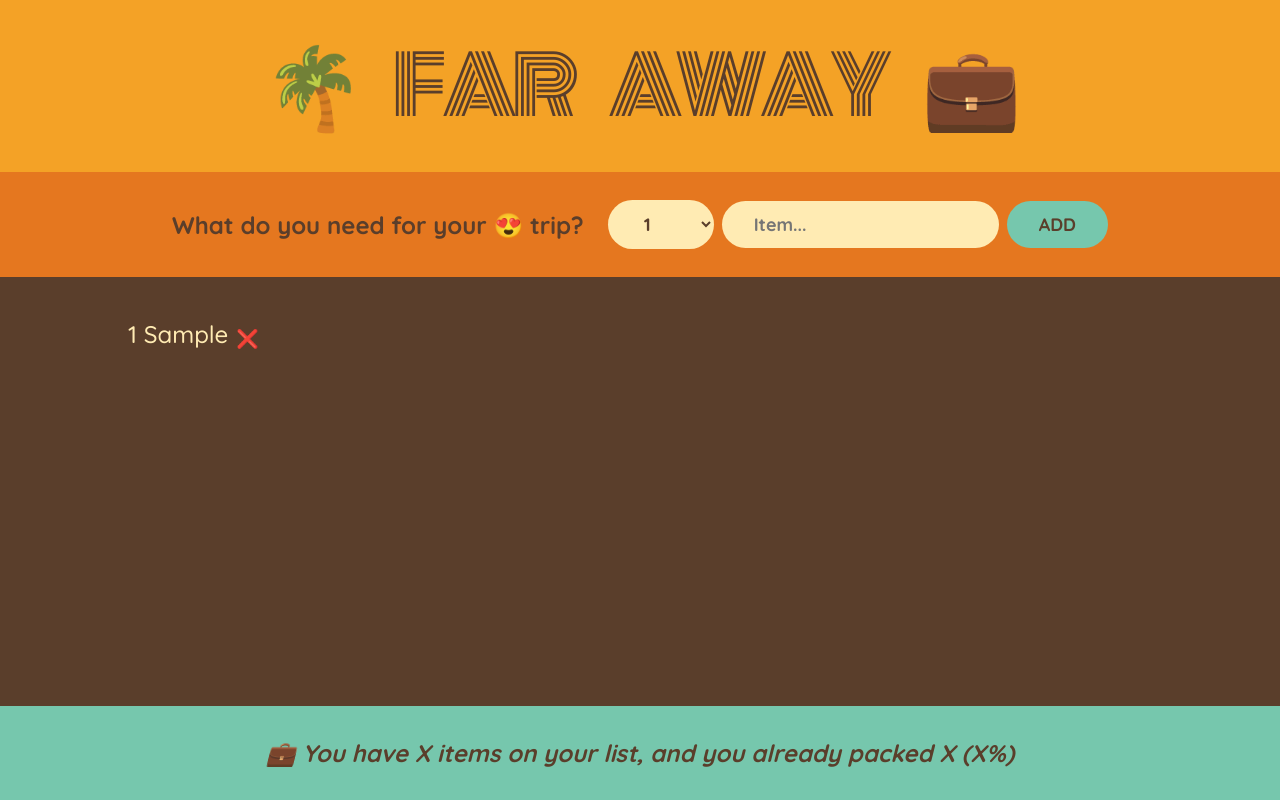
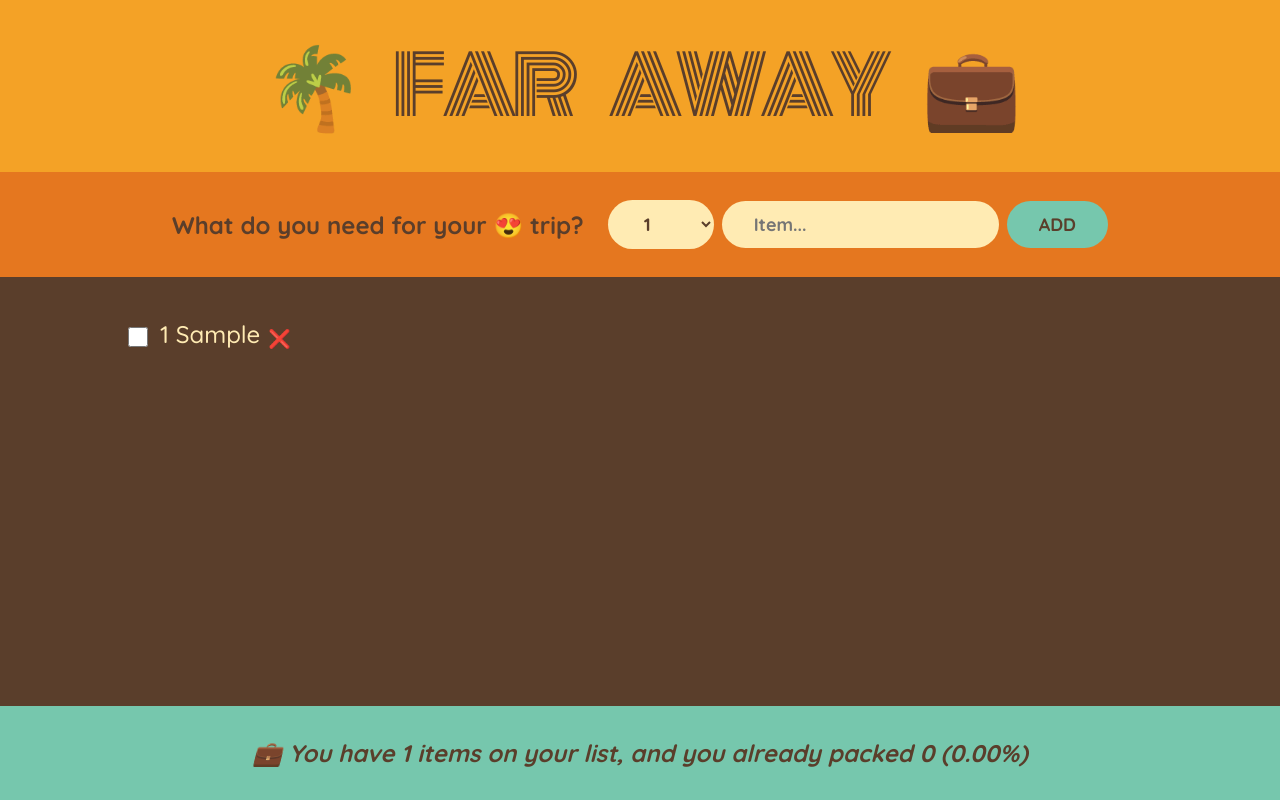
Before and after one commit to trana5197/travel-list, a React (Create React App) app: page / in a window 1280 px wide. Both pictures are taken after typing "Sample" into the empty fields and a click on the button "ADD". Built offline with nearby package versions, Linux system fonts and the light colour scheme.

Commit message:
Updating items and deriving state done

```diff
--- a/src/App.js
+++ b/src/App.js
@@ -11,12 +11,24 @@ export default function App() {
     setItems((items) => items.filter((item) => item.id !== id));
   }
 
+  function handleToggleItem(id) {
+    setItems((items) =>
+      items.map((item) =>
+        item.id === id ? { ...item, packed: !item.packed } : item
+      )
+    );
+  }
+
   return (
     <div className="app">
       <Logo />
       <Form onAddItem={handleAddItem} />
-      <PackingList items={items} onDeleteItem={handleDeleteItem} />
-      <Stats />
+      <PackingList
+        items={items}
+        onDeleteItem={handleDeleteItem}
+        onToggleItem={handleToggleItem}
+      />
+      <Stats items={items} />
     </div>
   );
 }
@@ -71,37 +83,62 @@ function Form({ onAddItem }) {
   );
 }
 
-function PackingList({ items, onDeleteItem }) {
+function PackingList({ items, onDeleteItem, onToggleItem }) {
   return (
     <div className="list">
       <ul>
         {items.map((item) => (
-          <Item item={item} key={item.id} onDeleteItem={onDeleteItem} />
+          <Item
+            item={item}
+            key={item.id}
+            onDeleteItem={onDeleteItem}
+            onToggleItem={onToggleItem}
+          />
         ))}
       </ul>
     </div>
   );
 }
 
-function Item({ item, onDeleteItem }) {
-  function handleDeleteItem(id) {
-    onDeleteItem(id);
-  }
-
+function Item({ item, onDeleteItem, onToggleItem }) {
   return (
     <li>
+      <input
+        type="checkbox"
+        value={item.packed}
+        onChange={() => onToggleItem(item.id)}
+      />
       <span style={item.packed ? { textDecoration: "line-through" } : {}}>
         {item.quantity} {item.description}
-        <button onClick={() => handleDeleteItem(item.id)}>❌</button>
+        <button onClick={() => onDeleteItem(item.id)}>❌</button>
       </span>
     </li>
   );
 }
 
-function Stats() {
+function Stats({ items }) {
+  function itemsPacked(items) {
+    return items.filter((item) => item.packed === true).length;
+  }
+
+  function itemsPackedPercent(items) {
+    const totalItemsPacked = itemsPacked(items);
+    const totalItems = items.length;
+
+    const percentOfItemPacked = (totalItemsPacked / totalItems) * 100;
+    return percentOfItemPacked.toFixed(2);
+  }
+
   return (
     <footer className="stats">
-      <em>💼 You have X items on your list, and you already packed X (X%)</em>
+      <em>
+        {items.length !== 0
+          ? `💼 You have ${
+              items.length
+            } items on your list, and you already packed
+        ${itemsPacked(items)} (${itemsPackedPercent(items)}%)`
+          : "💼 You have no items on your list"}
+      </em>
     </footer>
   );
 }
```
